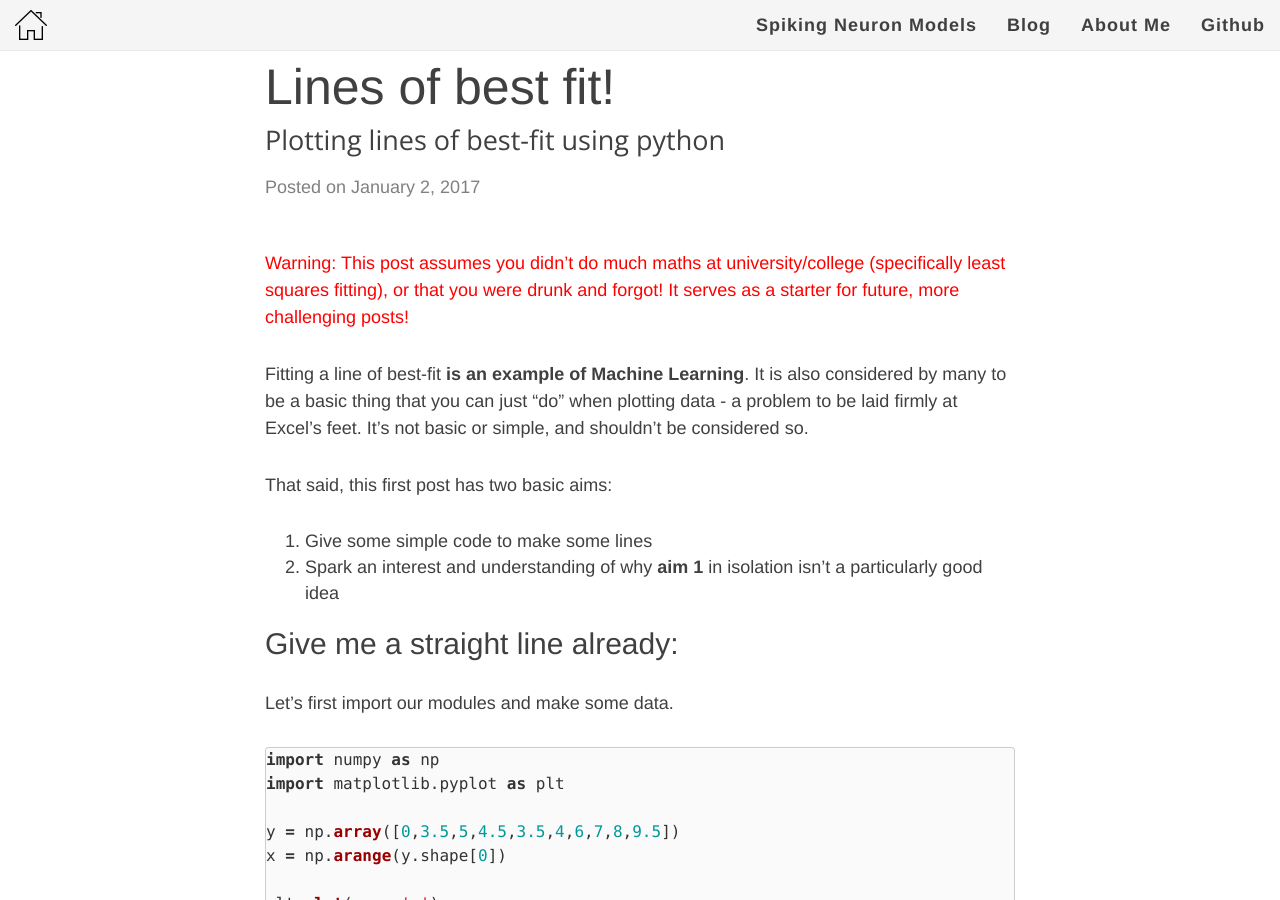
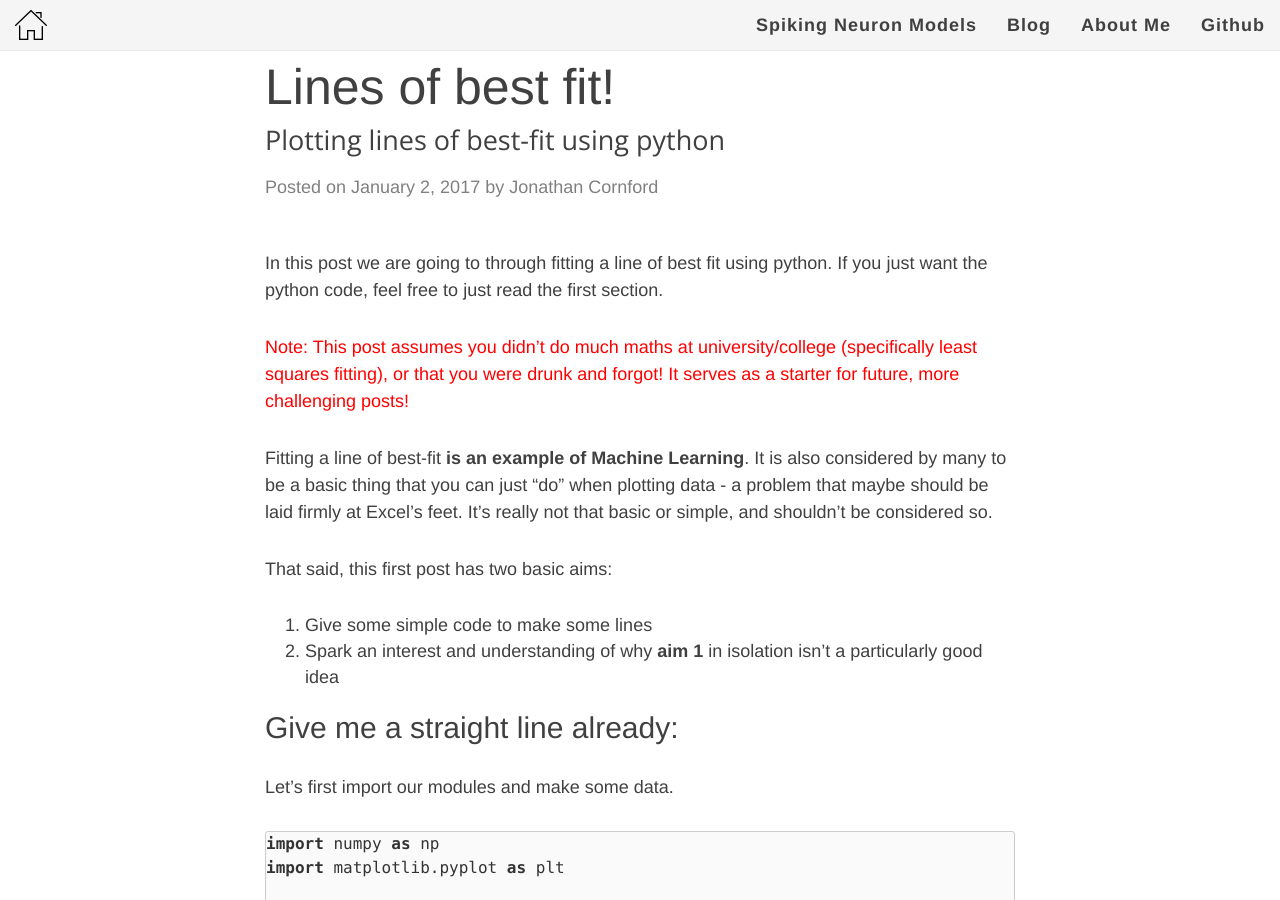
Before and after one commit to jcornford/jcornford.github.io, a Jekyll site: the page built from _posts/2017-01-02-lines of best fit.md, in a window 1280 px wide and 900 px high. Built offline with Jekyll 4.4.1, drawn with Linux system fonts in a browser that asks for light colours; nearby versions of some CDN libraries; formulas are drawn with MathJax 3; comment, search, counter and statistics services are not loaded.

Commit message:
update author name

```diff
--- a/_config.yml
+++ b/_config.yml
@@ -14,7 +14,7 @@ baseurl: ""
 # Of course don't forget to change the username and projectname to YOUR username and project
 
 # Name of website ## this is what happens in the top left of the page!
-title: Jonathan Cornford Homepage
+title: Jonathan Cornford
 
 # Short description of your site
 description: Personal website for Jonathan Cornford, blog, data science, machine learning, statistics, neuroscience
@@ -159,6 +159,8 @@ prose:
     - /css
     - /img
     - /js
+    - /site_assets
+    - /blod_assets
   metadata:
     _posts:
       - name: "layout"
--- a/_includes/header.html
+++ b/_includes/header.html
@@ -37,6 +37,7 @@
 
 		  {% if include.type == "post" %}
 		  <span class="post-meta">Posted on {{ page.date | date: "%B %-d, %Y" }}</span>
+		  <span class="author">By {{ page.author }}</span>
 		  {% endif %}
         </div>
       </div>
@@ -45,6 +46,7 @@
   <span class='img-desc'></span>
 </div>
 {% endif %}
+
 <div class="intro-header no-img">
   <div class="container">
     <div class="row">
@@ -62,6 +64,7 @@
 
 		  {% if include.type == "post" %}
 		  <span class="post-meta">Posted on {{ page.date | date: "%B %-d, %Y" }}</span>
+          <span class="post-meta">by {{ page.author }}</span>
 		  {% endif %}
         </div>
       </div>
--- a/_posts/2017-01-02-lines of best fit.md
+++ b/_posts/2017-01-02-lines of best fit.md
@@ -2,12 +2,15 @@
 layout: post
 title: Lines of best fit!
 subtitle: Plotting lines of best-fit using python
+author: Jonathan Cornford
 ---
+In this post we are going to through fitting a line of best fit using python. If you just want the python code, feel
+free to just read the first section.
 
-<span style="color:red"> Warning: This post assumes you didn't do much maths at university/college (specifically least squares fitting), or that you were drunk and forgot! It serves as a starter for future, more challenging posts!</span>
+<span style="color:red"> Note: This post assumes you didn't do much maths at university/college (specifically least squares fitting), or that you were drunk and forgot! It serves as a starter for future, more challenging posts!</span>
 
 Fitting a line of best-fit **is an example of Machine Learning**. It is also considered by many to be a basic thing
-that you can just "do" when plotting data - a problem to be laid firmly at Excel's feet. It's not basic or simple, and shouldn't be
+that you can just "do" when plotting data - a problem that maybe should be laid firmly at Excel's feet. It's really not that basic or simple, and shouldn't be
 considered so.
 
 That said, this first post has two basic aims:
```
Also changed, not shown: _posts/2017-02-07-least squares for dummies.md (+1 -0 lines), _posts/2017-02-08-scalar by vector derivatives for least squares.md (+1 -0 lines), _posts/2017-03-06-ruminating on the ridge.md (+2 -1 lines), _posts/2017-04-08-next post.md (added, +7 -0 lines), README.md.
